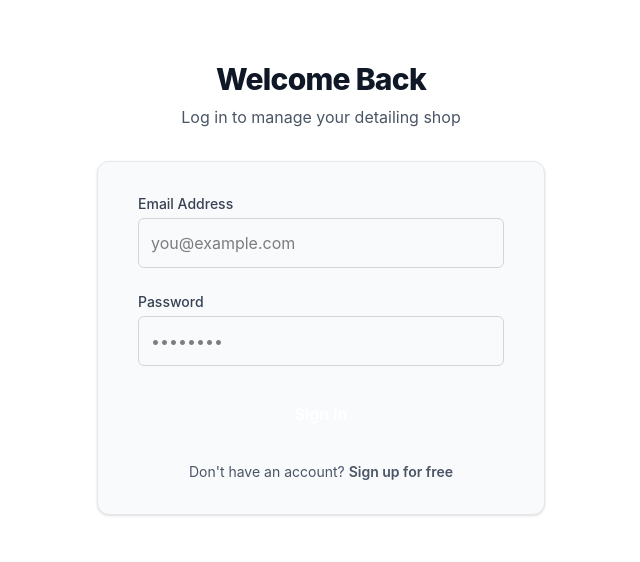
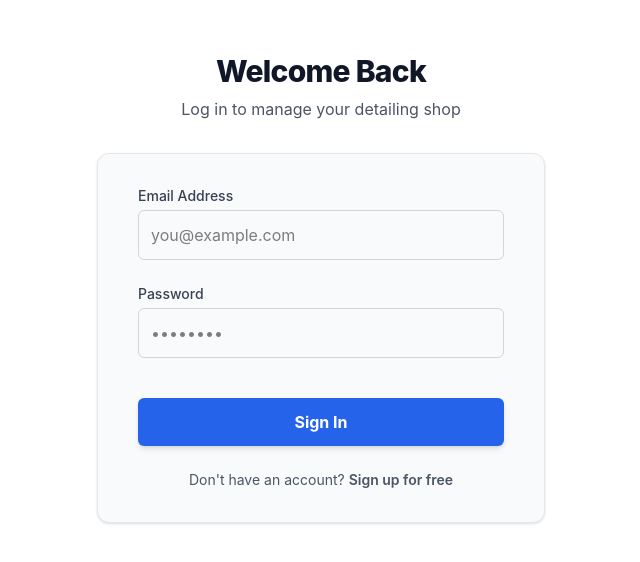
Before and after one commit to Victor-z0/detailor-app, a Next.js app: page /login in a window 1280 px wide. Shown: the part 112-674 px from the top of the page, without its empty margins (319-959 px from the left). Built offline with nearby package versions, Linux system fonts and the light colour scheme.

Commit message:
fix: made login and signup buttons blue

```diff
--- a/app/login/page.tsx
+++ b/app/login/page.tsx
@@ -61,12 +61,13 @@ export default function LoginPage() {
             </div>
 
             <button
-              type="submit"
-              disabled={loading}
-              className="w-full py-3 px-4 rounded-md font-bold text-white bg-brand hover:opacity-90 transition-all disabled:bg-gray-400"
-            >
-              {loading ? 'Logging in...' : 'Sign In'}
-            </button>
+  type="submit"
+  disabled={loading}
+  // Hardcoded blue + shadow for guaranteed visibility
+  className="w-full py-3 px-4 rounded-md font-bold text-white bg-[#2563eb] hover:bg-[#1d4ed8] shadow-md transition-all disabled:bg-gray-400 mt-4"
+>
+  {loading ? 'Logging in...' : 'Sign In'}
+</button>
           </form>
 
           <div className="mt-6 text-center">
--- a/app/signup/page.tsx
+++ b/app/signup/page.tsx
@@ -64,13 +64,13 @@ export default function SignUpPage() {
             </div>
 
             <button
-              type="submit"
-              disabled={loading}
-              // Uses @theme brand color from your globals.css
-              className="w-full py-3 px-4 rounded-md font-bold text-white bg-brand hover:opacity-90 transition-all disabled:bg-gray-400"
-            >
-              {loading ? 'Creating...' : 'Sign Up'}
-            </button>
+  type="submit"
+  disabled={loading}
+  // Hardcoded blue ensures visibility while we debug the CSS theme
+  className="w-full py-3 px-4 rounded-md font-bold text-white bg-[#2563eb] hover:bg-[#1d4ed8] shadow-lg transition-all disabled:bg-gray-400"
+>
+  {loading ? 'Creating...' : 'Sign Up'}
+</button>
           </form>
           {message && <p className="mt-4 text-center text-sm">{message}</p>}
         </div>
```
